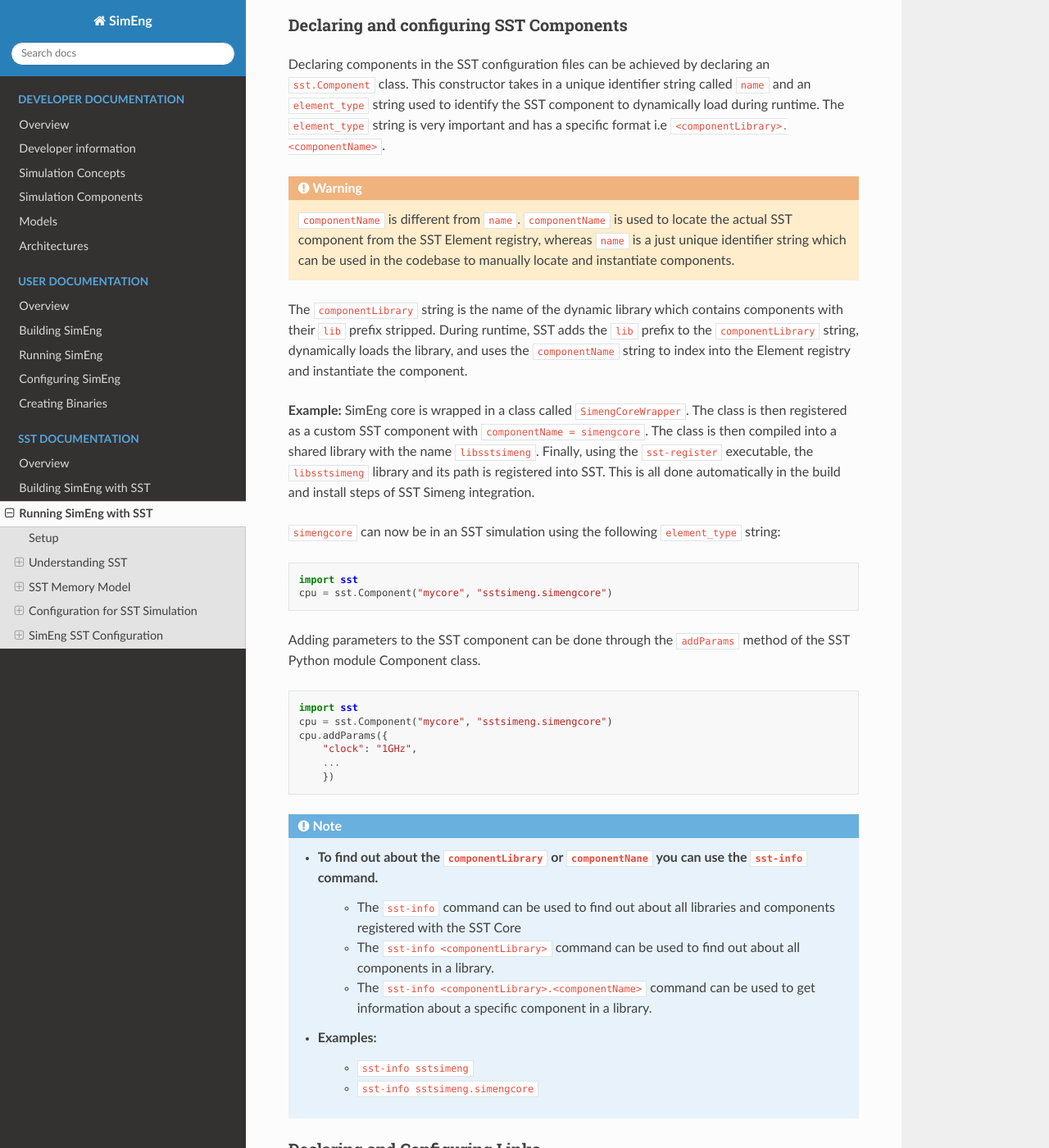
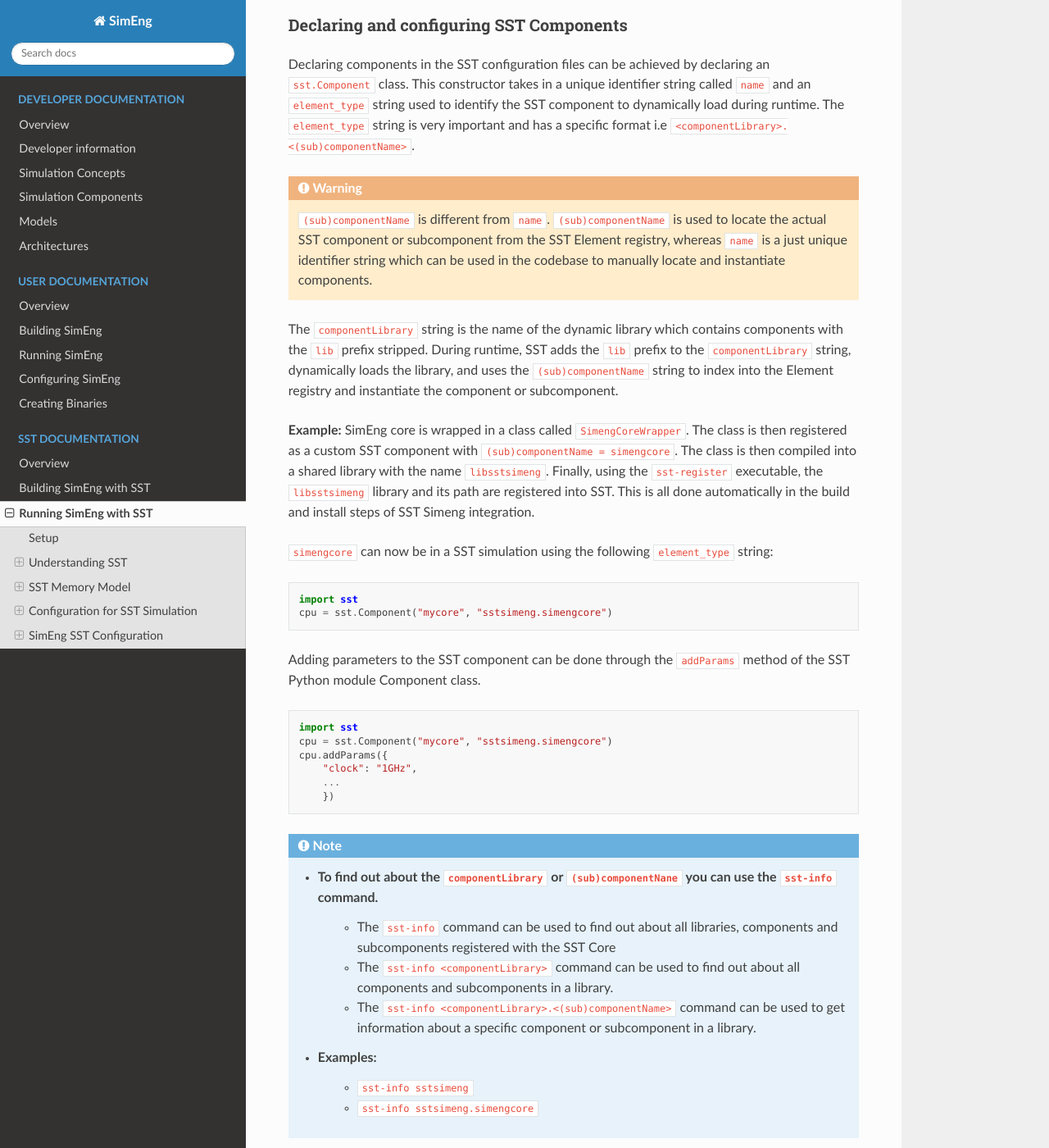
Before and after one commit to UoB-HPC/SimEng, a Sphinx documentation site: the page built from docs/sphinx/sst/running_simeng_with_sst.rst, in a window 1280 px wide and 1400 px high, scrolled down 4402 px. Shown: the whole window at 82% size. Built offline with Sphinx 7.4.7 and the Read the Docs theme 2.0.0, drawn with Linux system fonts in a browser that asks for light colours; pages that are not in the unit, such as notebooks, are missing from menus; some of the changed text lies outside the part shown.

Commit message:
Fixed typos

```diff
--- a/docs/sphinx/sst/running_simeng_with_sst.rst
+++ b/docs/sphinx/sst/running_simeng_with_sst.rst
@@ -4,9 +4,9 @@
 Setup
 -----
 During the installation stage of SimEng with the SST integration enabled, ``libsstsimeng.so`` is installed in the
-``<path_to_simeng_install>/sst directory`` and ``libsimeng.so`` is installed in the ``<path_to_simeng_install>/lib`` directory at the install location.
-To make sure SimEng is able to run successfully inside an SST simulation, the ``$LD_LIBRARY_PATH`` environment variable should include the
-path to ``libsimeng.so`` i.e ``<path_to_simeng_install>/lib``. For the SST Simulation, SimEng also relies on the cache component present inside **SST-Elements**,
+``<path_to_simeng_install>/sst`` directory and ``libsimeng.so`` is installed in the ``<path_to_simeng_install>/lib`` directory at the install location.
+To make sure SimEng is able to run successfully inside a SST simulation, the ``$LD_LIBRARY_PATH`` environment variable should include the
+path to ``libsimeng.so`` i.e ``<path_to_simeng_install>/lib``. For the SST Simulation, SimEng also relies on components present inside **SST-Elements**,
 so the path to all **SST-Elements** needs to be included also i.e ``<sst-elements_install_directory>/lib/sst-elements-library``.
 
 Understanding SST
@@ -46,7 +46,7 @@
   :alt: SST Memory Model
   :align: center
 
-This section describes details about components that are fundamental to the SST memory model and required for configuring an SST simulation. Each of the
+This section describes details about components that are fundamental to the SST memory model and required for configuring a SST simulation. Each of the
 components mentioned here has configuration parameters which need to be specified in order for the SimEng SST simulation to work.
 
 .. note::
@@ -110,7 +110,7 @@
 
 Configuration for SST Simulation
 --------------------------------
-SST provides a python module to allow interaction with the simulation build system. An SST Simulation is configured through a ``config.py`` python file. The SST
+SST provides a python module to allow interaction with the simulation build system. SST simulations are configured through a ``config.py`` python file. The SST
 core python module is defined in CPython and is only available in the python interpreter launched within a running SST executable. SST parses the python file and
 creates a component graph, which it then uses to instantiate and configure components, links, and subcomponents.
 
@@ -122,34 +122,34 @@
     # or
     from sst import *
 
-More information regarding the `SST Python Classes <http://sst-simulator.org/SSTPages/SSTUserPythonClasses>`_ and
-`Global Functions in SST Python Module <http://sst-simulator.org/SSTPages/SSTUserPythonGlobalFunctions>`_.
+The following links can be used to access SST documentation regarding `SST Python Classes <http://sst-simulator.org/SSTPages/SSTUserPythonClasses>`_ and
+`Global Functions in SST Python Module <http://sst-simulator.org/SSTPages/SSTUserPythonGlobalFunctions>`_
 
 Within this module, there are a number of available classes and global functions. The available classes are **Component**, **SubComponent**, **Link**,
 **StatisticOutput**, and **StatisticGroup**. The global functions are divided between general functions and functions operating on or returning one of the
-available objects.
+available classes mentioned.
 
 Declaring and configuring SST Components
 ****************************************
 Declaring components in the SST configuration files can be achieved by declaring an ``sst.Component`` class. This constructor takes in a unique identifier string
 called ``name`` and an ``element_type`` string used to identify the SST component to dynamically load during runtime. The ``element_type`` string is very
-important and has a specific format i.e ``<componentLibrary>.<componentName>``.
+important and has a specific format i.e ``<componentLibrary>.<(sub)componentName>``.
 
 .. warning::
 
-    ``componentName`` is different from ``name``. ``componentName`` is used to locate the actual SST component from the SST Element registry, whereas
-    ``name`` is a just unique identifier string which can be used in the codebase to manually locate and instantiate components.
+    ``(sub)componentName`` is different from ``name``. ``(sub)componentName`` is used to locate the actual SST component or subcomponent from the SST Element
+    registry, whereas ``name`` is a just unique identifier string which can be used in the codebase to manually locate and instantiate components.
 
-The ``componentLibrary`` string is the name of the dynamic library which contains components with their ``lib`` prefix stripped. During runtime, SST adds the
-``lib`` prefix to the ``componentLibrary`` string, dynamically loads the library, and uses the ``componentName`` string to index into the Element registry and
-instantiate the component.
+The ``componentLibrary`` string is the name of the dynamic library which contains components with the ``lib`` prefix stripped. During runtime, SST adds the
+``lib`` prefix to the ``componentLibrary`` string, dynamically loads the library, and uses the ``(sub)componentName`` string to index into the Element registry and
+instantiate the component or subcomponent.
 
 **Example:**
-SimEng core is wrapped in a class called ``SimengCoreWrapper``. The class is then registered as a custom SST component with ``componentName = simengcore``. The
+SimEng core is wrapped in a class called ``SimengCoreWrapper``. The class is then registered as a custom SST component with ``(sub)componentName = simengcore``. The
 class is then compiled into a shared library with the name ``libsstsimeng``. Finally, using the ``sst-register`` executable, the ``libsstsimeng`` library and its
-path is registered into SST. This is all done automatically in the build and install steps of SST Simeng integration.
+path are registered into SST. This is all done automatically in the build and install steps of SST Simeng integration.
 
-``simengcore`` can now be in an SST simulation using the following ``element_type`` string:
+``simengcore`` can now be in a SST simulation using the following ``element_type`` string:
 
 .. code-block:: python
 
@@ -169,10 +169,10 @@
 
 .. note::
 
-    * To find out about the ``componentLibrary`` or ``componentNane`` you can use the ``sst-info`` command.
-        * The ``sst-info`` command can be used to find out about all libraries and components registered with the SST Core
-        * The ``sst-info <componentLibrary>`` command can be used to find out about all components in a library.
-        * The ``sst-info <componentLibrary>.<componentName>`` command can be used to get information about a specific component in a library.
+    * To find out about the ``componentLibrary`` or ``(sub)componentNane`` you can use the ``sst-info`` command.
+        * The ``sst-info`` command can be used to find out about all libraries, components and subcomponents registered with the SST Core
+        * The ``sst-info <componentLibrary>`` command can be used to find out about all components and subcomponents in a library.
+        * The ``sst-info <componentLibrary>.<(sub)componentName>`` command can be used to get information about a specific component or subcomponent in a library.
 
     * Examples:
         * ``sst-info sstsimeng``
@@ -326,7 +325,7 @@
 
 Now that the SimEng core has been connected to the cache, the cache needs to connect to the lower levels of memory. For this configuration, it will be connected
 to the memory controller otherwise it will be connected to lower levels of cache i.e. L2. As mentioned earlier the cache connects to lower levels through the
-`low_network_0` port.
+``low_network_0`` port.
 
 .. code-block:: python
 
```
Also changed, not shown: other parts of docs/sphinx/sst/running_simeng_with_sst.rst (+9 -10 lines).
